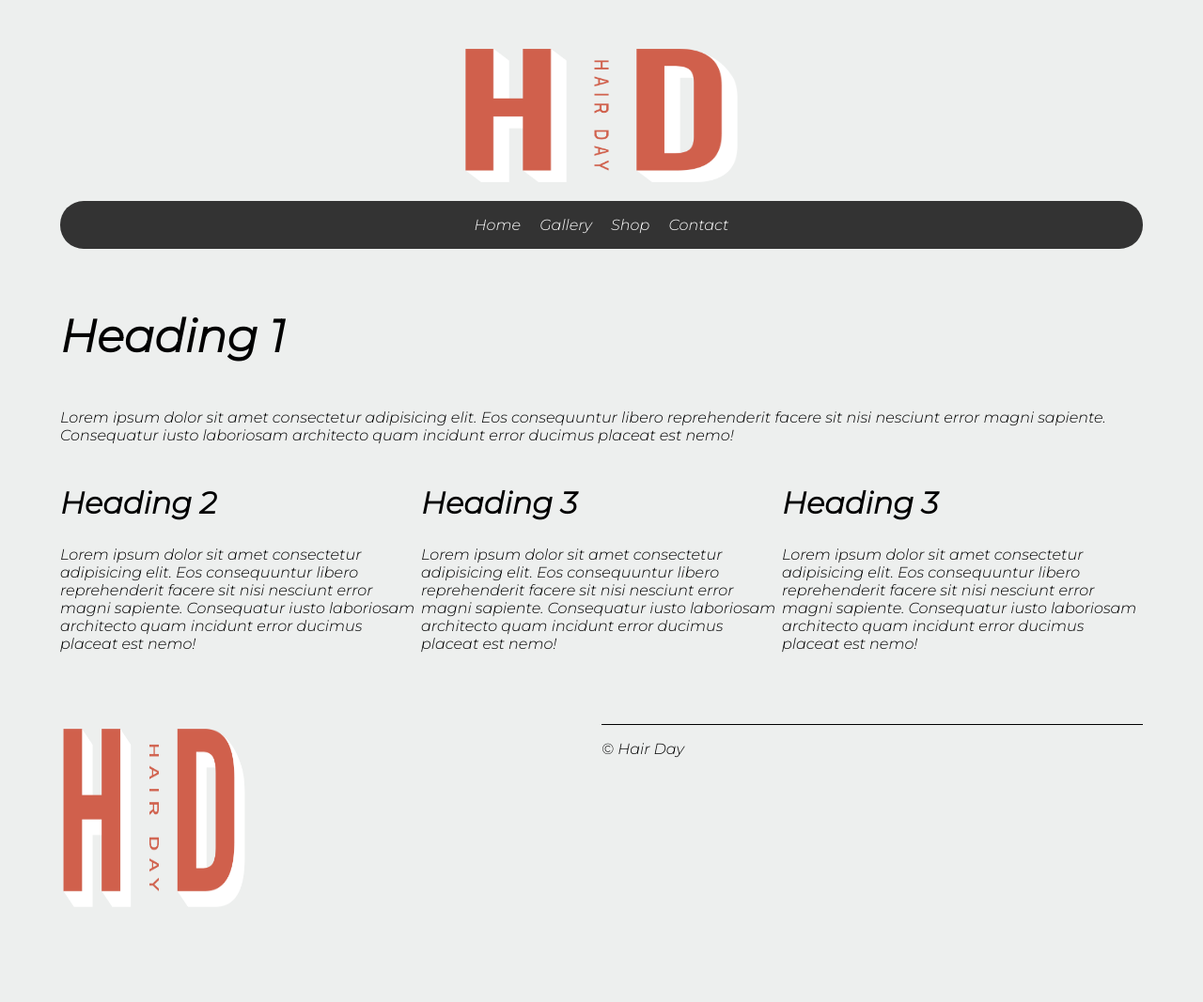
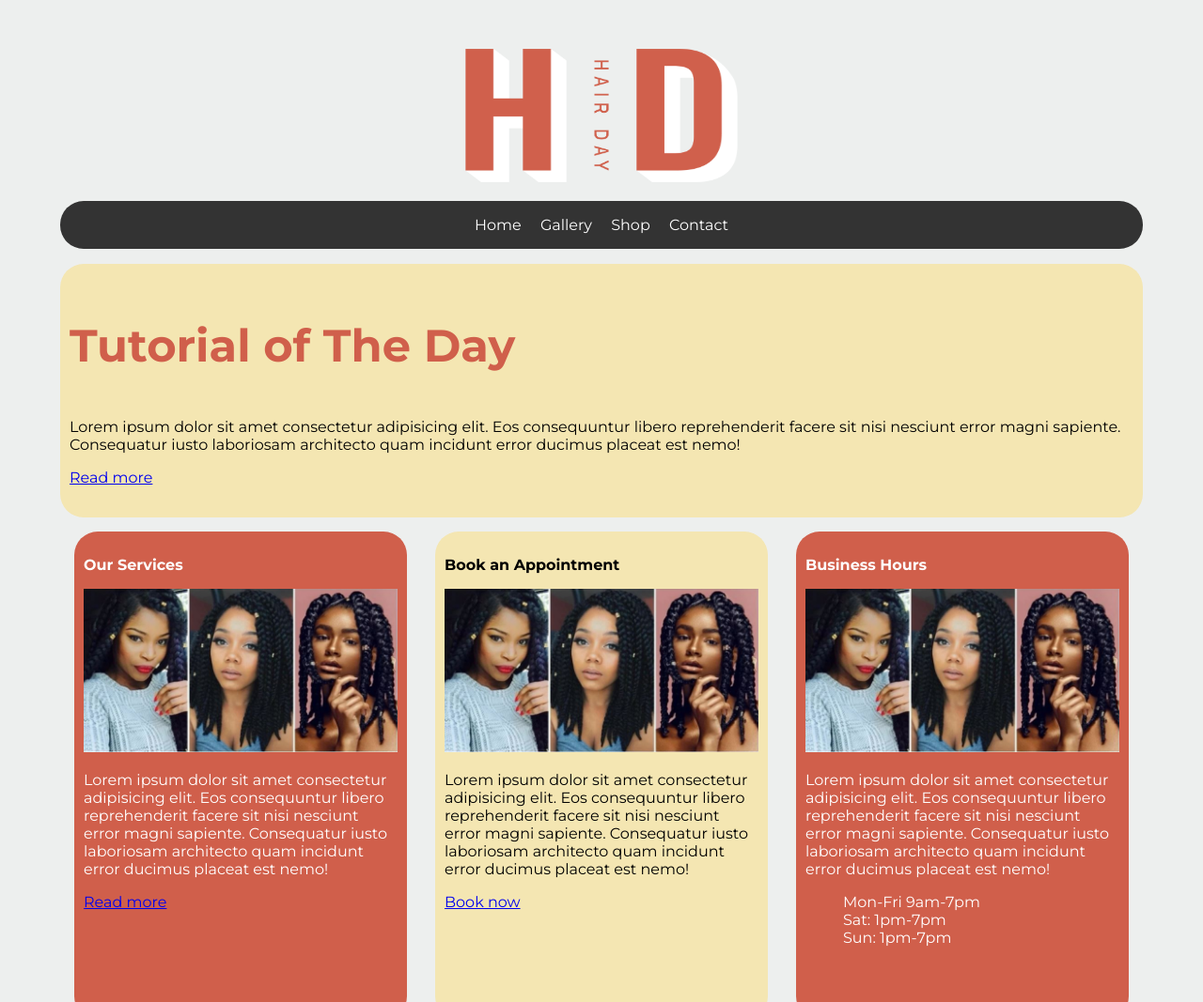
Before and after one commit to makkasbed/hair-day, a plain HTML site: page index.html in a window 1280 px wide. Shown: the top 1067 px of the page at 94% size. Before the commit the page ends 1023 px from the top, so only its background shows below. Drawn offline with Linux system fonts and the light colour scheme.

Commit message:
first-phase

```diff
--- a/css/styles.css
+++ b/css/styles.css
@@ -13,6 +13,11 @@ h1{
 }
 h2{
     font-size: 2rem;
+}
+h3 {
+    font-size: 1rem;
+    font-weight: 900;
+
 }
 
 header > img{
@@ -61,3 +66,50 @@ footer div {
 {
     border-top: 1px solid black;
 }
+.banner
+{
+    width: 100%;
+    height: 250px;
+    background-color:#F4E6B2;
+    border-radius: 25px;
+    padding: 10px;
+}
+.tutorial
+{
+    font-size: 3rem;
+    color: #D05F4B;
+}
+.services
+{
+    height: 500px;
+    background-color:#D05F4B ;
+    margin: 15px;
+    padding: 10px;
+    border-radius: 25px;
+    color: white;
+}
+.services > h1{
+   font-weight: bold;
+   font-size: 2rem;
+}
+.appointments
+{
+    height: 500px;
+    background-color:#F4E6B2 ;
+    margin: 15px;
+    padding: 10px;
+    border-radius: 25px;
+}
+.business
+{
+    height: 500px;
+    background-color:#D05F4B ;
+    margin: 15px;
+    padding: 10px;
+    border-radius: 25px;
+    color: white;
+}
+.business ul li
+{
+    list-style-type: none;
+}
--- a/index.html
+++ b/index.html
@@ -10,7 +10,7 @@
 
         <link rel="preconnect" href="https://fonts.googleapis.com">
         <link rel="preconnect" href="https://fonts.gstatic.com" crossorigin>
-        <link href="https://fonts.googleapis.com/css2?family=Montserrat:ital,wght@1,300&display=swap" rel="stylesheet">
+        <link href="https://fonts.googleapis.com/css2?family=Montserrat:ital,wght@0,300;0,400;0,500;0,600;0,700;1,300;1,400;1,500&display=swap" rel="stylesheet">
     </head>
     <body>
         <header>
@@ -27,23 +27,34 @@
         </nav>
         <main>
             <section>
-                <article>
-                    <h1>Heading 1</h1>
+                <article class="banner">
+                    <h1 class="tutorial">Tutorial of The Day</h1>
                     <p>Lorem ipsum dolor sit amet consectetur adipisicing elit. Eos consequuntur libero reprehenderit facere sit nisi nesciunt error magni sapiente. Consequatur iusto laboriosam architecto quam incidunt error ducimus placeat est nemo!</p>
+                    <a href="#">Read more</a>
                 </article>
                 </section>
                 <section>
-                <article>
-                    <h2>Heading 2</h2>
+                <article class="services">
+                    <h3>Our Services</h3>
+                    <img src="images/hair_day_app.jpeg" width="100%"  alt="Hair Day">
                     <p>Lorem ipsum dolor sit amet consectetur adipisicing elit. Eos consequuntur libero reprehenderit facere sit nisi nesciunt error magni sapiente. Consequatur iusto laboriosam architecto quam incidunt error ducimus placeat est nemo!</p>
+                    <a href="#">Read more</a>
                 </article>
-                <article>
-                    <h2>Heading 3</h2>
+                <article class="appointments">
+                    <h3>Book an Appointment</h3>
+                    <img src="images/hair_day_app.jpeg" width="100%"  alt="Hair Day">
                     <p>Lorem ipsum dolor sit amet consectetur adipisicing elit. Eos consequuntur libero reprehenderit facere sit nisi nesciunt error magni sapiente. Consequatur iusto laboriosam architecto quam incidunt error ducimus placeat est nemo!</p>
+                    <a href="#">Book now</a>
                 </article>
-                <article>
-                    <h2>Heading 3</h2>
+                <article class="business">
+                    <h3>Business Hours</h3>
+                    <img src="images/hair_day_app.jpeg" width="100%"  alt="Hair Day">
                     <p>Lorem ipsum dolor sit amet consectetur adipisicing elit. Eos consequuntur libero reprehenderit facere sit nisi nesciunt error magni sapiente. Consequatur iusto laboriosam architecto quam incidunt error ducimus placeat est nemo!</p>
+                    <ul>
+                        <li>Mon-Fri 9am-7pm</li>
+                        <li>Sat: 1pm-7pm</li>
+                        <li>Sun: 1pm-7pm</li>
+                    </ul>
                 </article>
             </section>
         </main>
```
Also changed, not shown: images/hair_1.jpeg (added), images/hair_day_2.jpeg (added), images/hair_day_3.jpeg (added), images/hair_day_app.jpeg (added), images/hair_day_app_1.jpeg (added), 1 other file.
